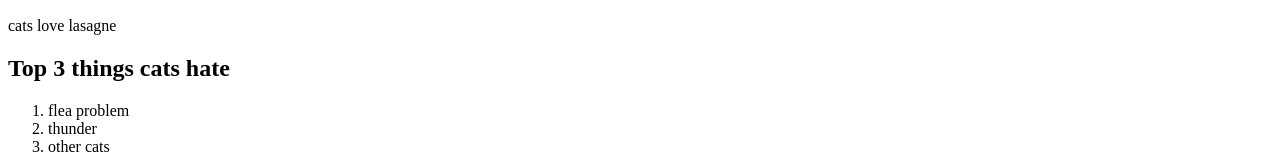
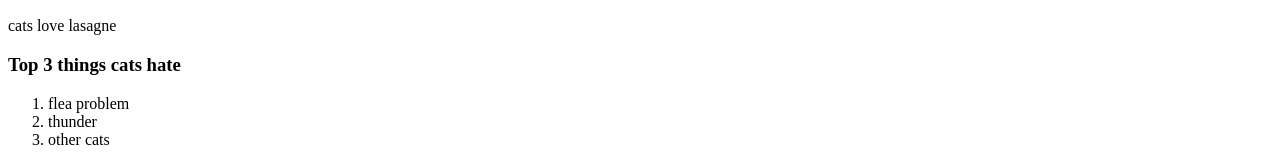
Before and after one commit to gkusumbe7/CatphotoApp.github.io, a plain HTML site: page index.html in a window 1280 px wide. Shown: the part 895-1055 px from the top of the page. Drawn offline with Linux system fonts and the light colour scheme; grey boxes are pictures that could not be loaded.

Commit message:
chage heading size

```diff
--- a/index.html
+++ b/index.html
@@ -26,7 +26,7 @@
     width="350px" />
 
     <p>cats love lasagne</p>
-    <h2>Top 3 things cats hate</h2>
+    <h3>Top 3 things cats hate</h3>
     <ol>
         <li>flea problem</li>
         <li>thunder</li>
```
